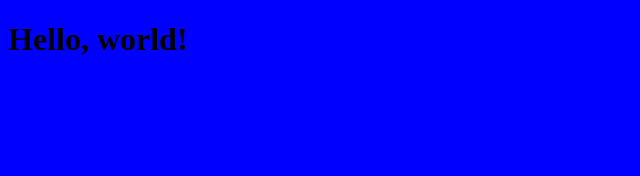
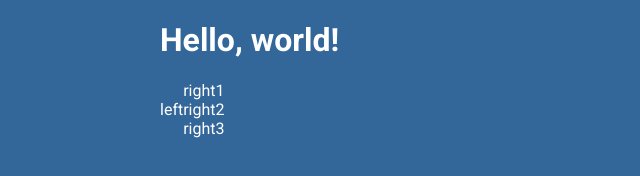
Before and after one commit to jrtodd89/website, a plain HTML site: page index.html in a window 1280 px wide. Shown: the whole page, without its empty margins (0-640 px from the left). Drawn offline with Linux system fonts and the light colour scheme.

Commit message:
development

```diff
--- a/index.html
+++ b/index.html
@@ -4,10 +4,25 @@
 		<meta charset="utf-8">
 		<meta name="viewport" content="width=device-width, initial-scale=1">
 		<title>Welcome to my website!</title>
-
-	<link href="style/style.css" rel="stylesheet" />
+		<link rel="preconnect" href="https://fonts.googleapis.com">
+		<link rel="preconnect" href="https://fonts.gstatic.com" crossorigin>
+		<link href="https://fonts.googleapis.com/css2?family=Roboto:ital,wght@0,400;0,700;1,400;1,700&display=swap" rel="stylesheet">
+		<link href="style/index.css" rel="stylesheet" />
+		<link rel="preconnect" href="https://fonts.googleapis.com">
+		<link rel="preconnect" href="https://fonts.gstatic.com" crossorigin>
+		<link href="https://fonts.googleapis.com/css2?family=Roboto:ital,wght@0,400;0,700;1,400;1,700&display=swap" rel="stylesheet">
 	</head>
 	<body>
+		<div class="container">
 			<h1>Hello, world!</h1>
+			<div class="upper-content">
+				<div class="content-left">left</div>
+				<div class="content-right">
+					<div class="row-1">right1</div>
+					<div class="row-2">right2</div>
+					<div class="row-3">right3</div>
+				</div>
+			</div>
+		</div>
   </body>
 </html>
--- /dev/null
+++ b/style/style.scss
@@ -0,0 +1,19 @@
+$primaryColor: #336699;
+$textColor: #ffffff;
+
+body {
+	background-color: $primaryColor;
+	color: $textColor;
+	font-family: 'Roboto', sans-serif;
+}
+.container {
+	max-width: 960px;
+	width: 100%;
+	position: relative;
+	margin: 0 auto;
+
+	.upper-content {
+		display:flex;
+		align-items: center;
+	}
+}
```
Also changed, not shown: style/index.css (added), style/style.css (deleted), 1 other file. Lines whose indentation alone changed are shown as unchanged.
